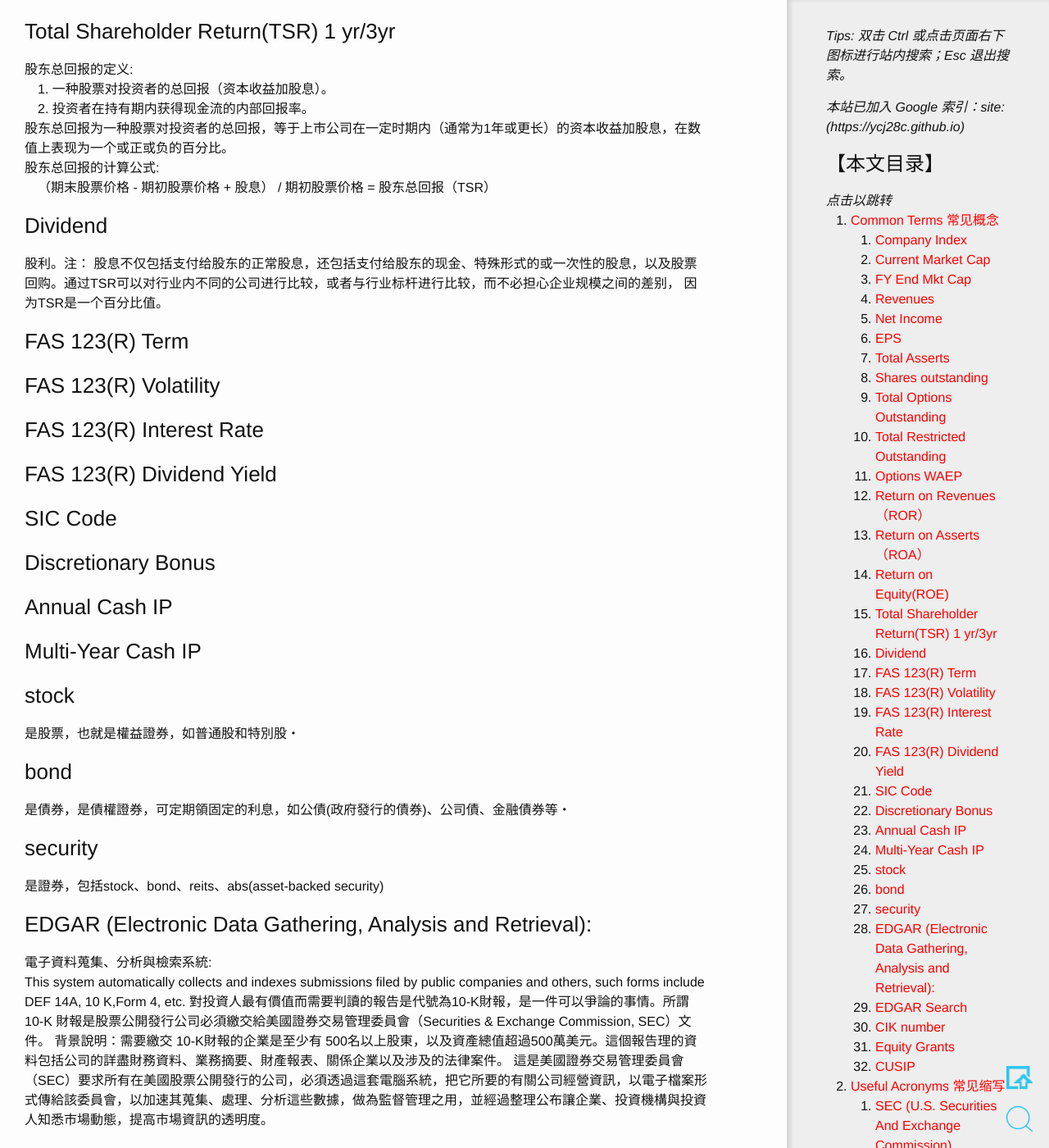
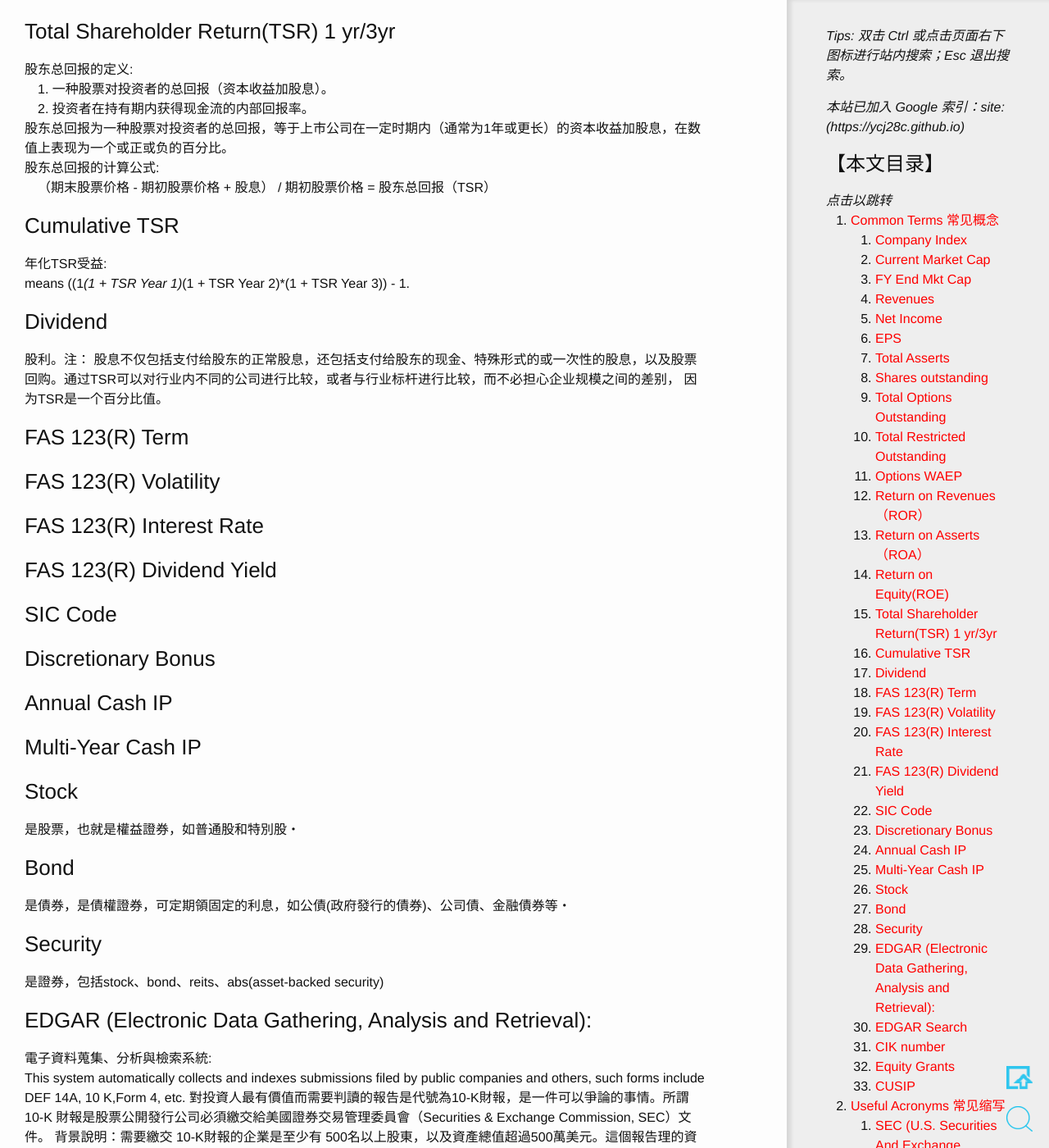
Before and after one commit to ycj28c/lifeblog, a Jekyll site: the page built from _posts/2019-03-01-financial-terms.md, in a window 1280 px wide and 1400 px high, scrolled down 2793 px. Shown: the whole window at 82% size. Built offline with Jekyll 4.4.1, drawn with Linux system fonts in a browser that asks for light colours; formulas are drawn with MathJax 3; comment, search, counter and statistics services are not loaded; some of the changed text lies outside the part shown.

Commit message:
20200114_151125

```diff
--- a/_posts/2019-03-01-financial-terms.md
+++ b/_posts/2019-03-01-financial-terms.md
@@ -78,6 +78,10 @@ shares outstanding「在外流通股數」（Shares outstanding）outstanding是
 股东总回报的计算公式:
 &#8195;（期末股票价格 - 期初股票价格 + 股息） / 期初股票价格 = 股东总回报（TSR）
 
+### Cumulative TSR
+年化TSR受益:
+means ((1*(1 + TSR Year 1)*(1 + TSR Year 2)*(1 + TSR Year 3)) - 1.
+
 ### Dividend
 股利。注： 股息不仅包括支付给股东的正常股息，还包括支付给股东的现金、特殊形式的或一次性的股息，以及股票回购。通过TSR可以对行业内不同的公司进行比较，或者与行业标杆进行比较，而不必担心企业规模之间的差别， 因为TSR是一个百分比值。
 
@@ -97,13 +101,13 @@ shares outstanding「在外流通股數」（Shares outstanding）outstanding是
 
 ### Multi-Year Cash IP
 
-### stock
+### Stock
 是股票，也就是權益證券，如普通股和特別股‧
 
-### bond
+### Bond
 是債券，是債權證券，可定期領固定的利息，如公債(政府發行的債券)、公司債、金融債券等‧
 
-### security
+### Security
 是證券，包括stock、bond、reits、abs(asset-backed security)
 
 ### EDGAR (Electronic Data Gathering, Analysis and Retrieval):
```
